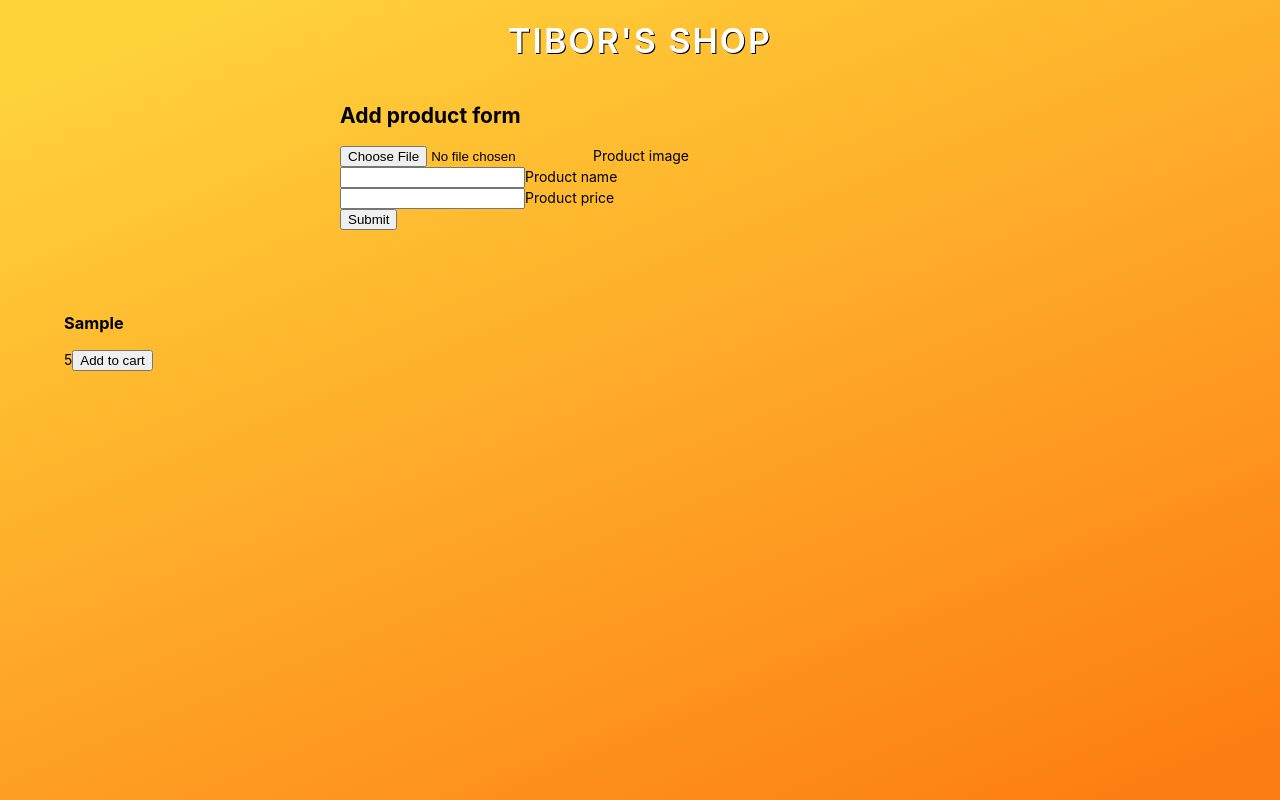
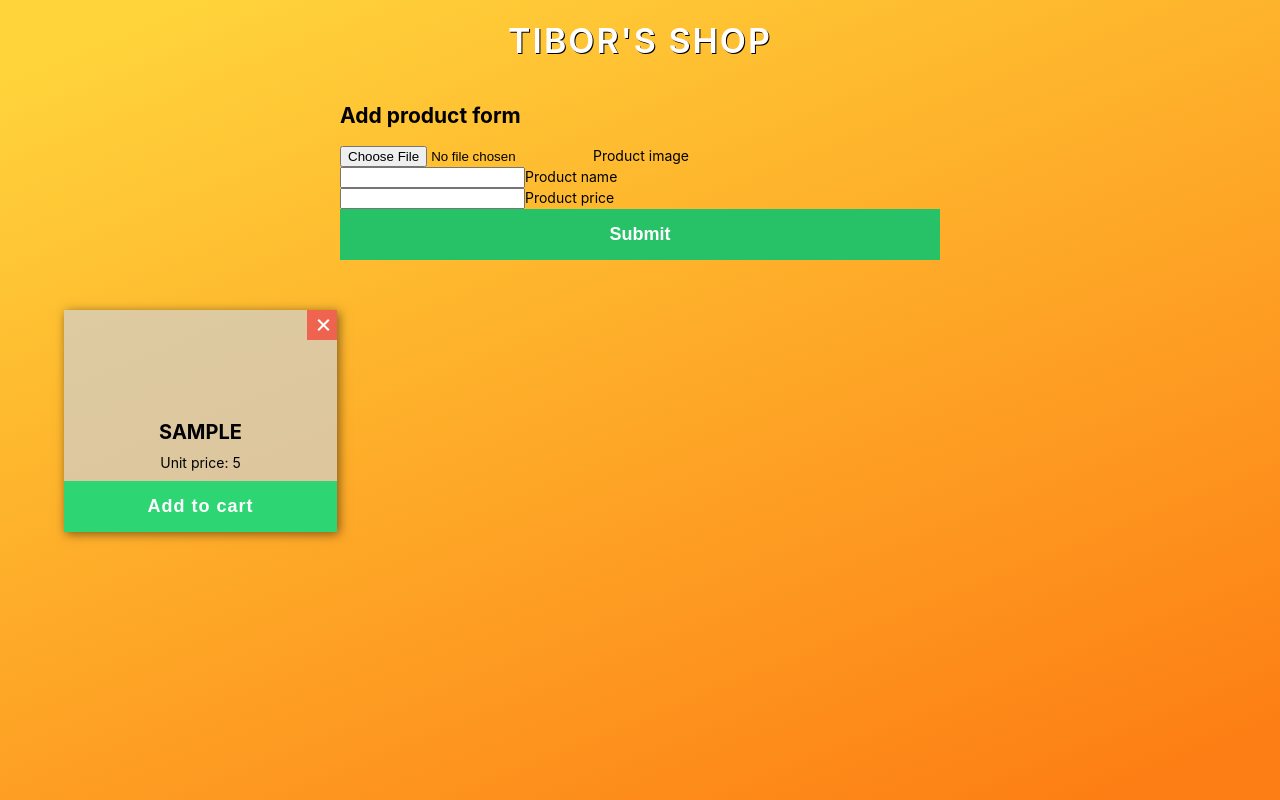
Before and after one commit to fugasok/ReactProject_one, a React (Create React App) app: page / in a window 1280 px wide. Both pictures are taken after typing "Sample", "5" into the empty fields and a click on the button "Submit". Built offline with nearby package versions, Linux system fonts and the light colour scheme.

Commit message:
Tibor: product deletion. Styles

```diff
--- a/src/App.js
+++ b/src/App.js
@@ -15,7 +15,7 @@ function App() {
 
    //get info from inputs
    const [productData, setProductData] = useState(defaultFormValues);
-   //create Object
+   //Product state
    const [products, setProducts] = useState([]);
 
    //
@@ -29,7 +29,17 @@ function App() {
       //Simulates waiting for the server's response
       setTimeout(() => {
          setSubmitting(false);
-         setProducts([...products, {name: productData.name, price: productData.price, image: productData.image, id: Math.random().toString(36).substr(2, 9)}]);
+         //using math.random() just for this test project
+         setProducts(
+            [...products,
+               {
+                  name: productData.name,
+                  price: productData.price,
+                  image: productData.image,
+                  id: Math.random().toString(36).substr(2, 9)
+               }
+            ]
+         );
          setProductData({ ...defaultFormValues });
       }, 500);
    };
@@ -43,9 +53,13 @@ function App() {
 
          <main className="main">
             {submitting && <div className="alert-message">Submtting Form...</div>}
-            <ProductAddForm productData={productData} setProductData={setProductData} submitProduct={submitProduct} />
+            <ProductAddForm
+               productData={productData}
+               setProductData={setProductData}
+               submitProduct={submitProduct}
+            />
 
-            <ProductsList products={products} />
+            <ProductsList setProducts={setProducts} products={products}/>
          </main>
 
          <footer className="main_footer"></footer>
--- a/src/components/Product.js
+++ b/src/components/Product.js
@@ -1,7 +1,13 @@
 import React from 'react'
 import './../styles/products.sass'
 
-function Product({ productName, productPrice }) {
+function Product({ productName, productPrice, productId, products, setProducts }) {
+   //delete product
+   const deleteHndler = () => {
+      setProducts(products.filter(el => el.id !== productId));
+   };
+
+
    return (
       <article className="products_list-item product_item">
          <picture className="product_item-image">
@@ -10,11 +16,11 @@ function Product({ productName, productPrice }) {
 
          <h3 className="product_item-title">{ productName }</h3>
 
-         <span className="product_item-price">{ productPrice }</span>
+         <span className="product_item-price">Unit price: { productPrice }</span>
 
          <button className="product_item-add">Add to cart</button>
 
-         <a href="event.preventDefault()" className="product_item-delete"></a>
+         <button onClick={deleteHndler} className="product_item-delete"></button>
       </article>
    )
 }
--- a/src/components/ProductsList.js
+++ b/src/components/ProductsList.js
@@ -3,15 +3,19 @@ import React from 'react'
 import Product from './Product'
 import './../styles/products.sass'
 
-function ProductsList({ products }) {
-   // const [products, setProduct] = useState(productData);
-   // console.log(productData);
-
+function ProductsList({ products, setProducts }) {
    return (
       <section className="products_list">
          {
-            products.map((product, index) => (
-               <Product key={index} productName={product.name} productPrice={product.price}/>
+            products.map(product => (
+               <Product
+                  key={product.id}
+                  productName={product.name}
+                  productPrice={product.price}
+                  productId={product.id}
+                  setProducts={setProducts}
+                  products={products}
+               />
             ))
          }
       </section>
--- a/src/styles/_vars.sass
+++ b/src/styles/_vars.sass
@@ -4,3 +4,21 @@ $bg-main: linear-gradient(338deg, #fd7e14 5%, #ffd43b 95%)
 $dgreen: #ffffff
 $alert: #f84949
 $red: red
+$grey: #d1d0d0
+$lgreen: #2ed573
+
+@mixin btn
+   display: inline-block
+   background: $lgreen
+   padding: 15px
+   color: $white
+   border: 0 solid
+   flex: 1 0 100%
+   font-size: 1.8rem
+   font-weight: 600
+   letter-spacing: 1px
+   cursor: pointer
+   transition: all .2s ease
+   &:hover, &:focus
+      background: darken($lgreen, 5%)
+      letter-spacing: 0
--- a/src/styles/base_rules.sass
+++ b/src/styles/base_rules.sass
@@ -4,6 +4,9 @@
 html
    height: 100%
    font-size: 62.5%
+
+*
+   box-sizing: border-box
 
 body
    height: 100%
--- a/src/styles/productAddForm.sass
+++ b/src/styles/productAddForm.sass
@@ -7,3 +7,6 @@
    &-form
       flex-basis: 100%
       max-width: 600px
+   &-add
+      width: 100%
+      +btn
--- a/src/styles/products.sass
+++ b/src/styles/products.sass
@@ -3,4 +3,60 @@
 .products_list
    margin-top: 50px
    display: grid
-   grid-template-columns: repeat(auto-fill, minmax(200px, 1fr))
+   grid-gap: 20px
+   grid-template-columns: repeat(auto-fill, minmax(240px, 1fr))
+   &-item
+      display: flex
+      flex-wrap: wrap
+      background: transparentize($grey, .3)
+   .product_item
+      padding: 0 10px
+      box-shadow: 2px 2px 10px transparentize($black, .5)
+      transition: transform .2s ease, box-shadow .2s ease
+      text-align: center
+      position: relative
+      &:hover
+         transform: translate(6px, -6px)
+         box-shadow: 2px 2px 20px transparentize($black, .5)
+      &-image
+         display: inline-block
+         flex: 1 0 100%
+         height: 100px
+         margin-bottom: 10px
+      &-title
+         display: inline-block
+         font-size: 2rem
+         flex: 1 0 100%
+         margin: 0 0 10px 0
+         text-transform: uppercase
+      &-price
+         display: inline-block
+         flex: 1 0 100%
+         margin-bottom: 10px
+      &-add
+         margin: 0 -10px
+         +btn
+      &-delete
+         position: absolute
+         height: 30px
+         width: 30px
+         top: 0
+         right: 0
+         border: 0
+         cursor: pointer
+         background: transparentize($red, .5)
+         transition: background .2s ease
+         &:before, &:after
+            content: ''
+            position: absolute
+            height: 2px
+            width: 15px
+            background: $white
+            top: calc(50% - 1px)
+            left: calc(50% - 6px)
+         &::after
+            transform: rotate(45deg)
+         &::before
+            transform: rotate(135deg)
+         &:hover
+            background: $red
```
